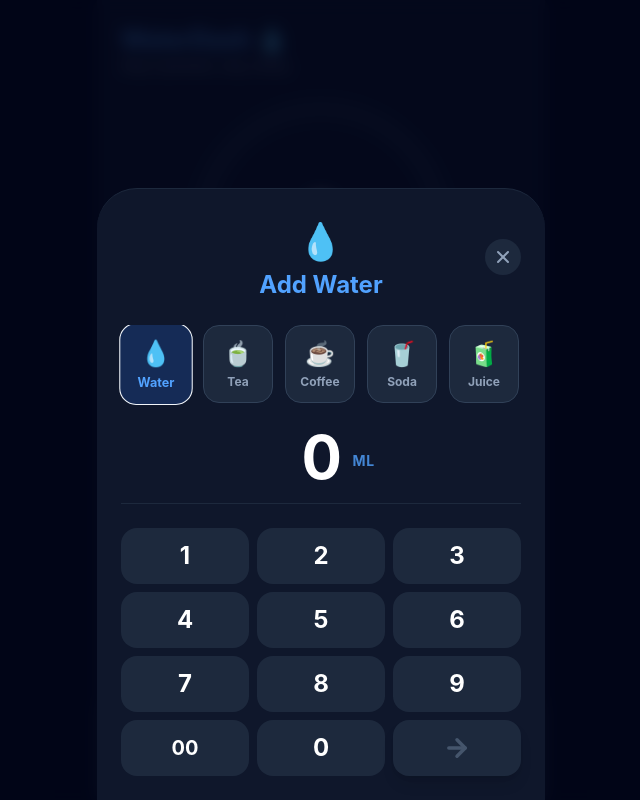
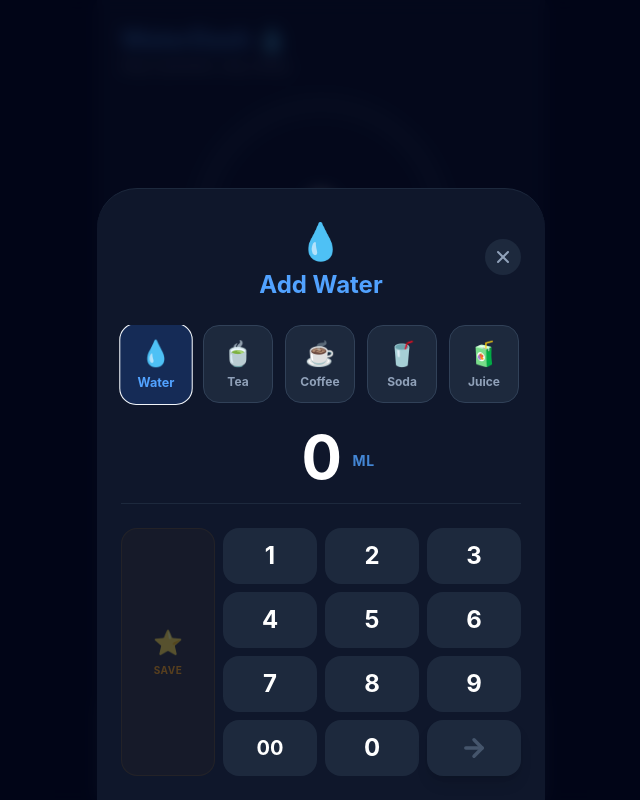
Before and after one commit to xyp9r/waterdash, a React (Vite) app: page /dashboard in a window 1280 px wide. Both pictures are taken after a click on the button "➕ Custom Amount". Shown: the whole page, without its empty margins (319-959 px from the left). Built offline with nearby package versions, Linux system fonts and the light colour scheme.

Commit message:
feat: complete favorite drinks feature (state and UI)

```diff
--- a/src/components/HomeTab.tsx
+++ b/src/components/HomeTab.tsx
@@ -1,9 +1,14 @@
 import { useState } from 'react';
+
+// Импортируем четреж для избранных напитков
+import type { FavoriteDrink } from '../pages/Dashboard';
 
 interface HomeTabProps {
 	currentWater: number;
 	goalWater: number;
 	onAddWater: (amount: number, name: string, icon: string) => void;
+	favoriteDrinks: FavoriteDrink[];
+	onSaveFavorite: ( amount: number, name: string, icon: string ) => void;
 }
 
 // Добавил базу напитков из DrinksTab
@@ -17,7 +22,7 @@ const DRINK_TYPES = [
   { id: 'milk', name: 'Milk', icon: '🥛', color: 'text-slate-200', bg: 'bg-slate-200/20' },
 ];
 
-export default function HomeTab({ currentWater, goalWater, onAddWater }: HomeTabProps) {
+export default function HomeTab({ currentWater, goalWater, onAddWater, favoriteDrinks, onSaveFavorite }: HomeTabProps) {
 
 	const [isModalOpen, setIsModalOpen] = useState(false);
 	const [amountStr, setAmountStr] = useState('');
@@ -50,6 +55,17 @@ export default function HomeTab({ currentWater, goalWater, onAddWater }: HomeTab
 		}
 	};
 
+		// Сохраняем в избранное и закрываем шторку
+		const handleSaveAsFavorite = () => {
+			const finalAmount = parseInt(amountStr, 10);
+			if (!isNaN(finalAmount) && finalAmount > 0) {
+				onSaveFavorite(finalAmount, selectedCustomDrink.name, selectedCustomDrink.icon);
+				setIsModalOpen(false);
+				setAmountStr('');
+				setSelectedCustomDrink(DRINK_TYPES[0]);
+			}
+		};
+
 	return (
 		<div className="flex flex-col items-center justify-center h-full pb-10">
 
@@ -68,6 +84,9 @@ export default function HomeTab({ currentWater, goalWater, onAddWater }: HomeTab
 			{/* БЛОК QUICK ADD */}
 			<div className="mt-12 w-full max-w-xs space-y-4">
 				<h3 className="text-slate-400 text-sm font-medium text-center uppercase tracking-widest mb-4">Quick Add</h3>
+
+				{/* 1. БАЗОВЫЕ КНОПКИ */}
+
 				<button
 				onClick={() => onAddWater(250, 'Water', '💧')}
 				className="w-full bg-blue-500/10 text-blue-400 hover:bg-blue-500/20 flex items-center justify-between px-6 py-4 rounded-2xl font-bold text-lg transition-all active:scale-95 border border-blue-500/30"
@@ -80,12 +99,34 @@ export default function HomeTab({ currentWater, goalWater, onAddWater }: HomeTab
 				>
 					<span className="flex items-center gap-3"><span className="text-2xl">☕</span> Coffee</span><span>150 ml</span>
 				</button>
+
+				{/* ИЗБРАННЫЕ НАПИТКИ */}
+
+				{favoriteDrinks.length > 0 && (
+						<div className="pt-4 border-t border-slate-800/50 space-y-3">
+							<h4 className="text-slate-500 text-xs font-medium text-center uppercase tracking-widest mb-3">Favorites</h4>
+							{favoriteDrinks.map((drink) => (
+										<button
+												key={drink.id}
+												onClick={() => onAddWater(drink.amount, drink.name, drink.icon)}
+												className="w-full bg-slate-800/50 text-slate-300 hover:bg-slate-700 flex items-center justify-between px-6 py-3 rounded-2xl font-bold text-base transition-all active:scale-95 border border-slate-700/50"
+											>
+													<span className="flex items-center gap-3"><span className="text-xl">{drink.icon}</span> {drink.name}</span>
+													<span className="text-slate-400">{drink.amount} ml</span>
+											</button>
+								))}
+						</div>
+					)}
+
+				{/* Кнопка кастомного объема */}
+				<div className="pt-2">
 					<button
 						onClick={() => setIsModalOpen(true)}
 						className="w-full bg-slate-800 text-slate-300 hover:bg-slate-700 flex items-center justify-center gap-2 px-6 py-4 rounded-2xl font-bold text-lg transition-all active:scale-95 border border-slate-700/50"
 					>
 						<span>➕ Custom Amount</span>
 					</button>
+				</div>
 			</div>
 
 			{/* ВЫЕЗЖАЮЩАЯ ШТОРКА */}
@@ -145,7 +186,23 @@ export default function HomeTab({ currentWater, goalWater, onAddWater }: HomeTab
                         </div>
 
                         {/* Сетка кнопок клавиатуры */}
-                        <div className="grid grid-cols-3 gap-2">
+                        <div className="grid grid-cols-4 gap-2">
+
+                        	{/* Левая колонка со звездочкой */}
+                        	<div className="col-span-1 flex flex-col gap-2">
+                        		{/* Новая кнопка - звездочка (сохранить в избранное) */}
+                        		<button
+                        			onClick={handleSaveAsFavorite}
+                        			disabled={!amountStr}
+                        			className="bg-amber-500/10 text-amber-500 hover:bg-amber-500/20 disabled:opacity-30 flex-1 rounded-2xl flex flex-col items-center justify-center transition-colors border border-amber-500/20"
+                        		>
+                        				<span className="text-2xl mb-1">⭐️</span>
+                        				<span className="text-[10px] font-bold uppercase tracking-wider">Save</span>
+                        		</button>
+                        	</div>
+
+                        	{/* Основной нампад (занимает 3 колоки) */}
+                        	<div className="col-span-3 grid grid-cols-3 gap-2">
                             	{['1', '2', '3', '4', '5', '6', '7', '8', '9'].map((num) => (
                             	    <button key={num} onClick={() => handleNumpad(num)} className="bg-slate-800 hover:bg-slate-700 active:bg-slate-600 text-white font-bold text-2xl h-14 rounded-2xl transition-colors">{num}</button>
                             	))}
@@ -156,6 +213,7 @@ export default function HomeTab({ currentWater, goalWater, onAddWater }: HomeTab
                             	</button>
                             </div>
                         </div>
+                    </div>
                 </>
             )}
         </div>
--- a/src/pages/Dashboard.tsx
+++ b/src/pages/Dashboard.tsx
@@ -303,6 +303,34 @@ export default function Dashboard() {
     }
   };
 
+  // Сохраняем пресет (избранный напиток) на сервер
+  const handleSaveFavorite = async (amount: number, name: string, icon: string) => {
+    const token = localStorage.getItem('waterDashToken');
+
+    try {
+            const response = await fetch('http://localhost:3000/api/favorites', {
+              method: 'POST',
+              headers: {
+                'Content-Type': 'application/json',
+                'Authorization': `Bearer ${token}`
+              },
+              body: JSON.stringify({ amount, name, icon })
+            });
+
+            const result = await response.json();
+
+            if (result.success) {
+              // Добавляем пресет в память дашборда, чтобы он сразу появился на экране
+              setAppData(prev => ({
+                ...prev,
+                favoriteDrinks: [...prev.favoriteDrinks, result.data]
+              }));
+            }
+    } catch (error) {
+                  console.error("❌ Ошибка при сохранении пресета:", error);
+    }
+  };
+
   // НАСТОЯЩЕЕ УДАЛЕНИЕ (С ТОКЕНОМ)
   const handleDeleteLog = async (idToRemove: string) => {
     const token = localStorage.getItem('waterDashToken');
@@ -346,6 +374,9 @@ export default function Dashboard() {
                 goalWater={goalWater}
                 // Передаем дефолтную воду для главной кнопки:
                 onAddWater={handleAddDrink}
+                // новые провода для избранного:
+                favoriteDrinks={appData.favoriteDrinks}
+                onSaveFavorite={handleSaveFavorite}
                 />
             )}
           {activeTab === 'history' && (
```
Lines whose indentation alone changed are shown as unchanged.
